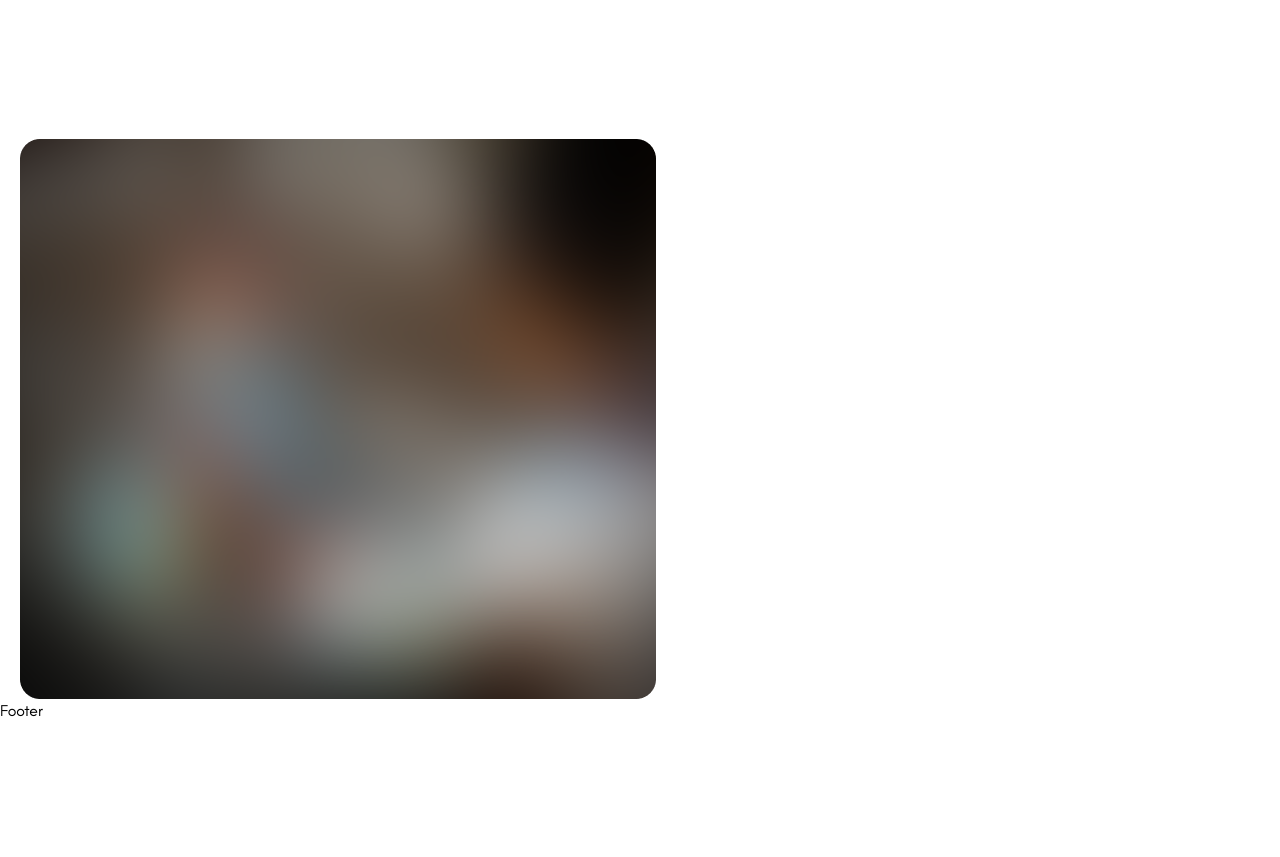
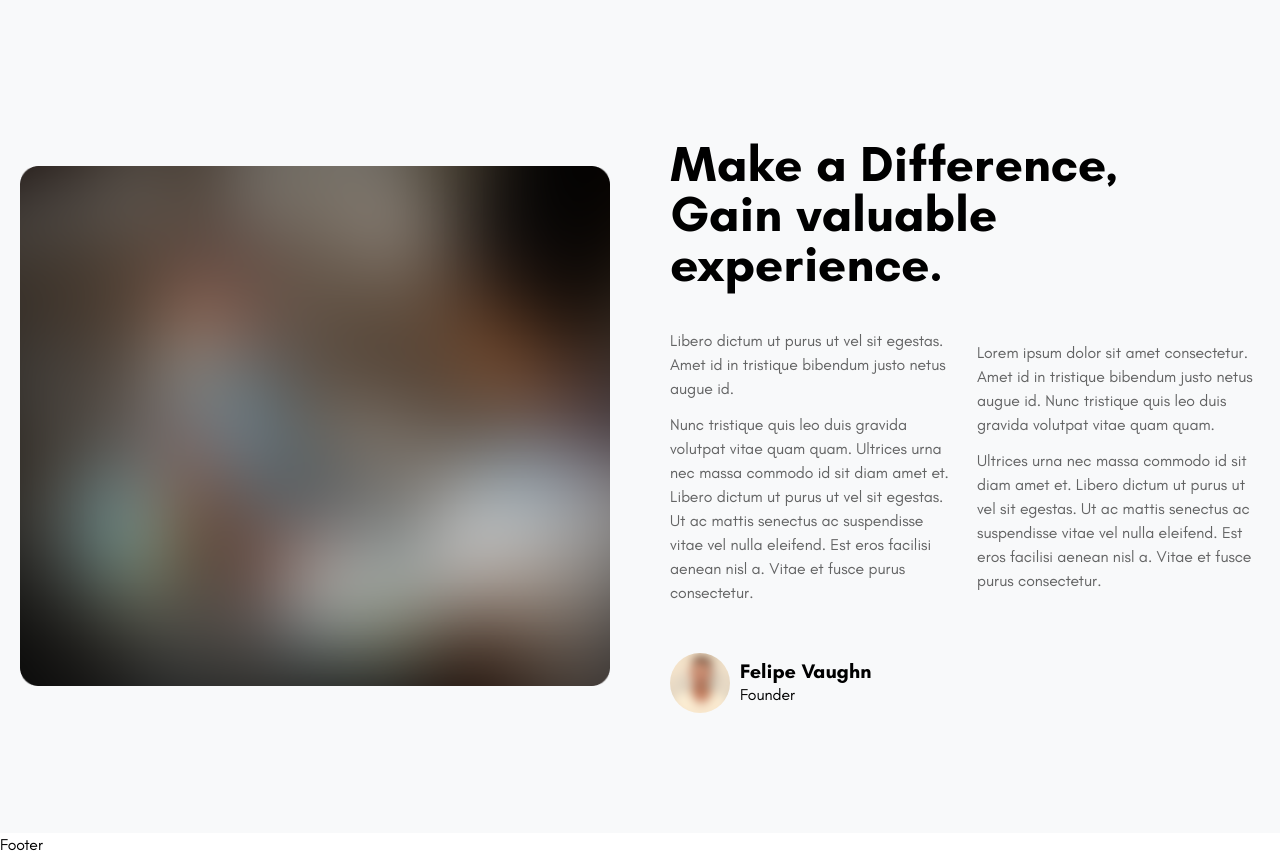
Before and after one commit to Digitals-Group/wematch, a React (Vite) app: page / in a window 1280 px wide. Shown: the part 480-1337 px from the top of the page. Before the commit the page ends 1203 px from the top, so only its background shows below. Built offline with nearby package versions, Linux system fonts and the light colour scheme.

Commit message:
3 section done

```diff
--- /dev/null
+++ b/src/api/data.js
@@ -0,0 +1,12 @@
+const data = [
+    {
+        title: "Libero dictum ut purus ut vel sit egestas. Amet id in tristique bibendum justo netus augue id.",
+        body: "Nunc tristique quis leo duis gravida volutpat vitae quam quam. Ultrices urna nec massa commodo id sit diam amet et. Libero dictum ut purus ut vel sit egestas. Ut ac mattis senectus ac suspendisse vitae vel nulla eleifend. Est eros facilisi aenean nisl a. Vitae et fusce purus consectetur."
+    },
+    {
+        title: "Lorem ipsum dolor sit amet consectetur. Amet id in tristique bibendum justo netus augue id. Nunc tristique quis leo duis gravida volutpat vitae quam quam.",
+        body: "Ultrices urna nec massa commodo id sit diam amet et. Libero dictum ut purus ut vel sit egestas. Ut ac mattis senectus ac suspendisse vitae vel nulla eleifend. Est eros facilisi aenean nisl a. Vitae et fusce purus consectetur."
+    }
+]
+
+export { data }
--- a/src/components/Hero/Hero.jsx
+++ b/src/components/Hero/Hero.jsx
@@ -2,7 +2,7 @@
 
 const Hero = () => {
   return (
-    <section className="bg-white shadow-sm shadow-gray-300 mb-[180px]">
+    <section className="bg-white shadow-sm shadow-gray-300">
       <div className="max-w-[1336px] w-full mx-auto px-[20px]">
         <div className="flex flex-col items-center py-[120px]">
           <h2 className="text-black font-bold text-[60px] leading-[100%] mb-[40px]">
--- a/src/components/Valuable/Valuable.jsx
+++ b/src/components/Valuable/Valuable.jsx
@@ -1,16 +1,48 @@
-import React from 'react'
-import cardImage from "../../assets/images/cardImg.png"
+import React from "react";
+import { data } from "../../api/data";
+import cardImage from "../../assets/images/cardImg.png";
+import profileIcon from "../../assets/svg/profile.svg";
 
 const Valuable = () => {
   return (
-    <section>
-        <div className='max-w-[1336px] w-full mx-auto px-[20px]'>
+    <section className="bg-[#F8F9FA] pt-[180px] pb-[120px]">
+      <div className="max-w-[1336px] w-full mx-auto px-[20px]">
+        <div className="grid grid-cols-2 items-center gap-[60px]">
+          <div>
+            <img src={cardImage} alt="cardImage" width={636} height={560} />
+          </div>
+          <div>
+            <h3 className="font-bold text-[50px] leading-[100%] mb-[40px]">
+              Make a Difference,
+              <br />
+              Gain valuable experience.
+            </h3>
             <div>
-                <img src={cardImage} alt="cardImage" width={636} height={560}/>
+              <div className="grid grid-cols-2 items-center gap-[24px] mb-[48px]">
+                {data?.map((item, index) => (
+                  <div key={index}>
+                    <p className="mb-3 font-normal text-4 leading-[28px font-inter text-[#00000099]">
+                      {item?.title}
+                    </p>
+                    <p className="font-normal text-4 leading-[28px font-inter text-[#00000099]">
+                      {item?.body}
+                    </p>
+                  </div>
+                ))}
+              </div>
+              <div className="text-[red] flex items-center gap-[10px] cursor-pointer">
+                <img src={profileIcon} alt="" />
+                <div>
+                  <h4 className="text-black font-semibold text-[20px] leading-6">Felipe Vaughn</h4>
+                  <span className="text-black font-nornal text-4 leading-6">Founder</span>
+                </div>
+              </div>
             </div>
+          </div>
         </div>
+      </div>
     </section>
-  )
-}
+  );
+};
 
-export default Valuable
+export default Valuable;
```
Also changed, not shown: src/assets/svg/profile.svg (added).
